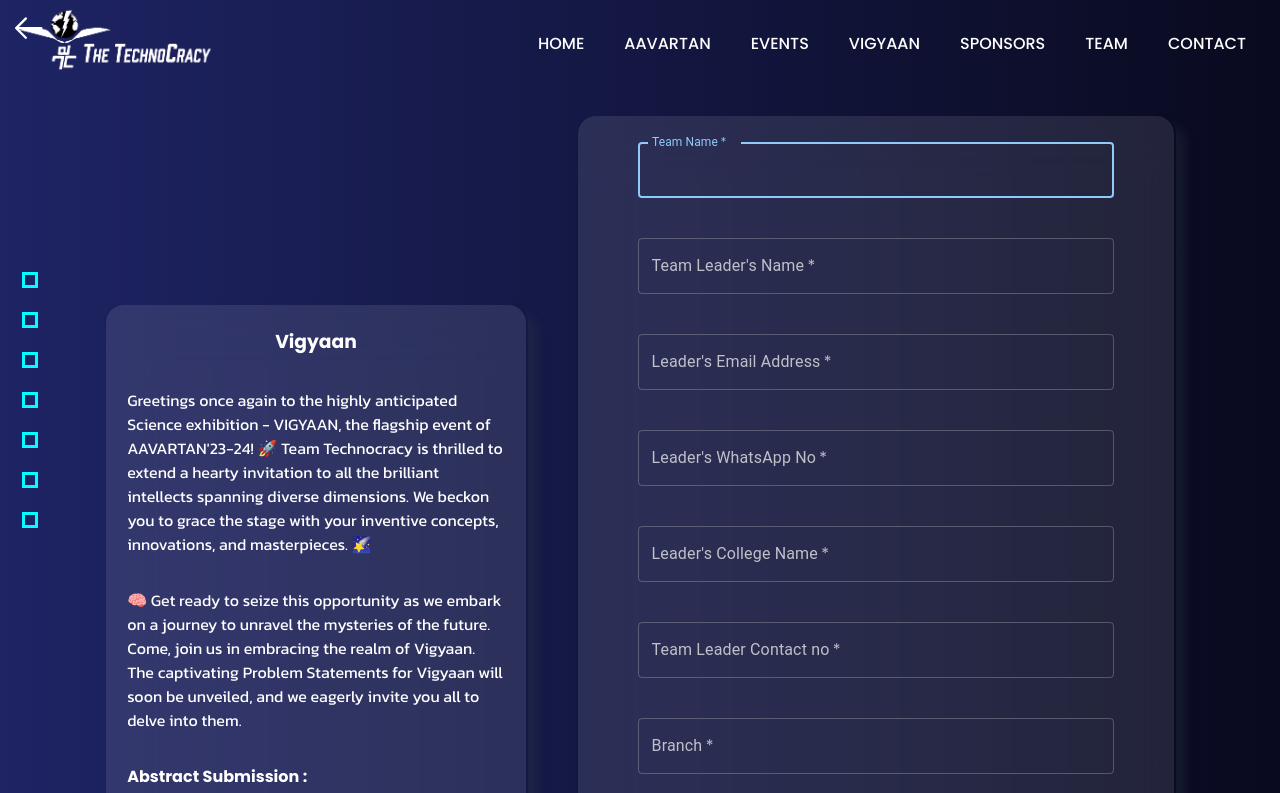
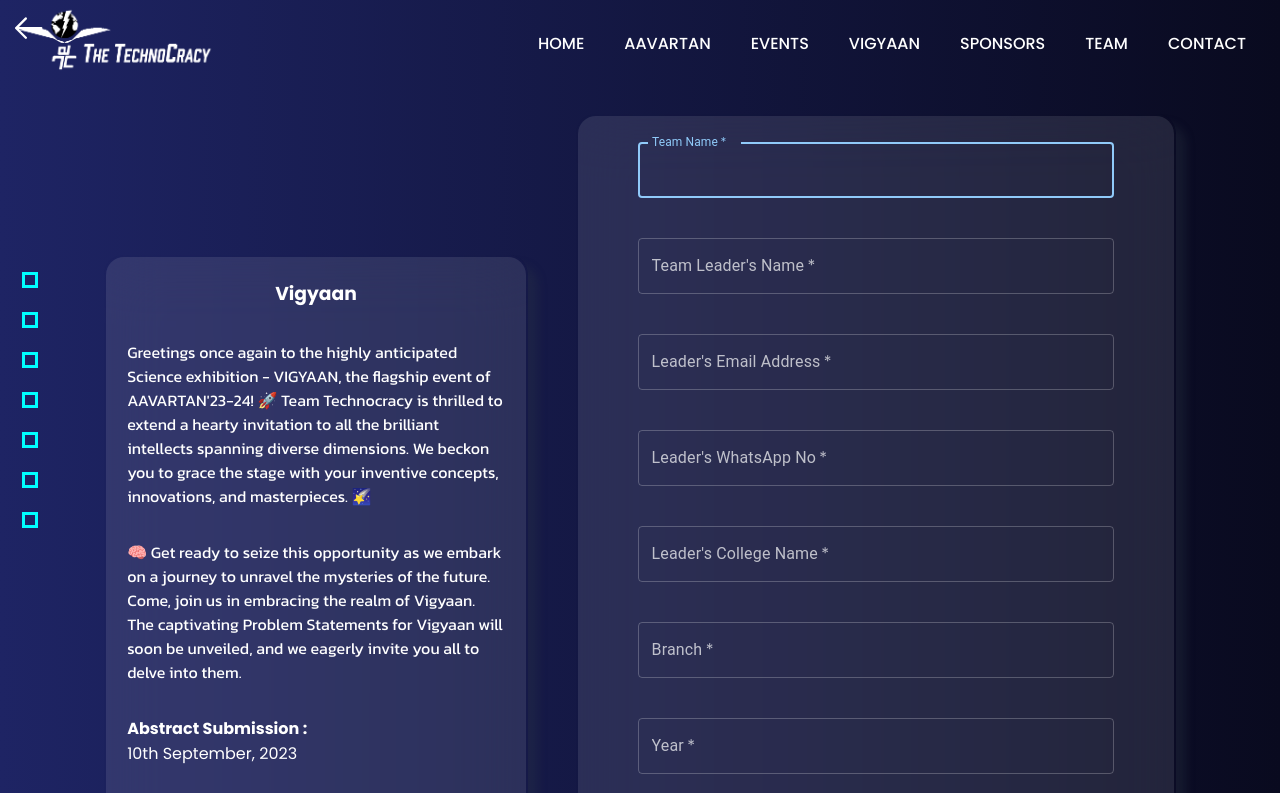
Before and after one commit to Team-Technocracy/TC-Frontend-aug, a React (Create React App) app: page /register/vigyaan in a window 1280 px wide. Shown: the top 793 px of the page. Built offline with nearby package versions, Linux system fonts and the light colour scheme; what web3.storage would draw is missing.

Commit message:
vigyaan2

```diff
--- a/src/components/Forms/Registration/Vigyaan/VigyaanForm.jsx
+++ b/src/components/Forms/Registration/Vigyaan/VigyaanForm.jsx
@@ -222,20 +222,6 @@ function VigyaanForm() {
 											onKeyUp={(e) => handle(e)}
 										/>
 									</Grid>
-
-									<Grid item xs={12}>
-										<TextField
-											margin="normal"
-											required
-											fullWidth
-											id="team_leader_number"
-											name="leader_number"
-											label="Team Leader Contact no"
-											variant="outlined"
-											autoComplete='off'
-											onKeyUp={(e) => handle(e)}
-										/>
-									</Grid>
 									<Grid item xs={12}>
 										<TextField
 											margin="normal"
```
